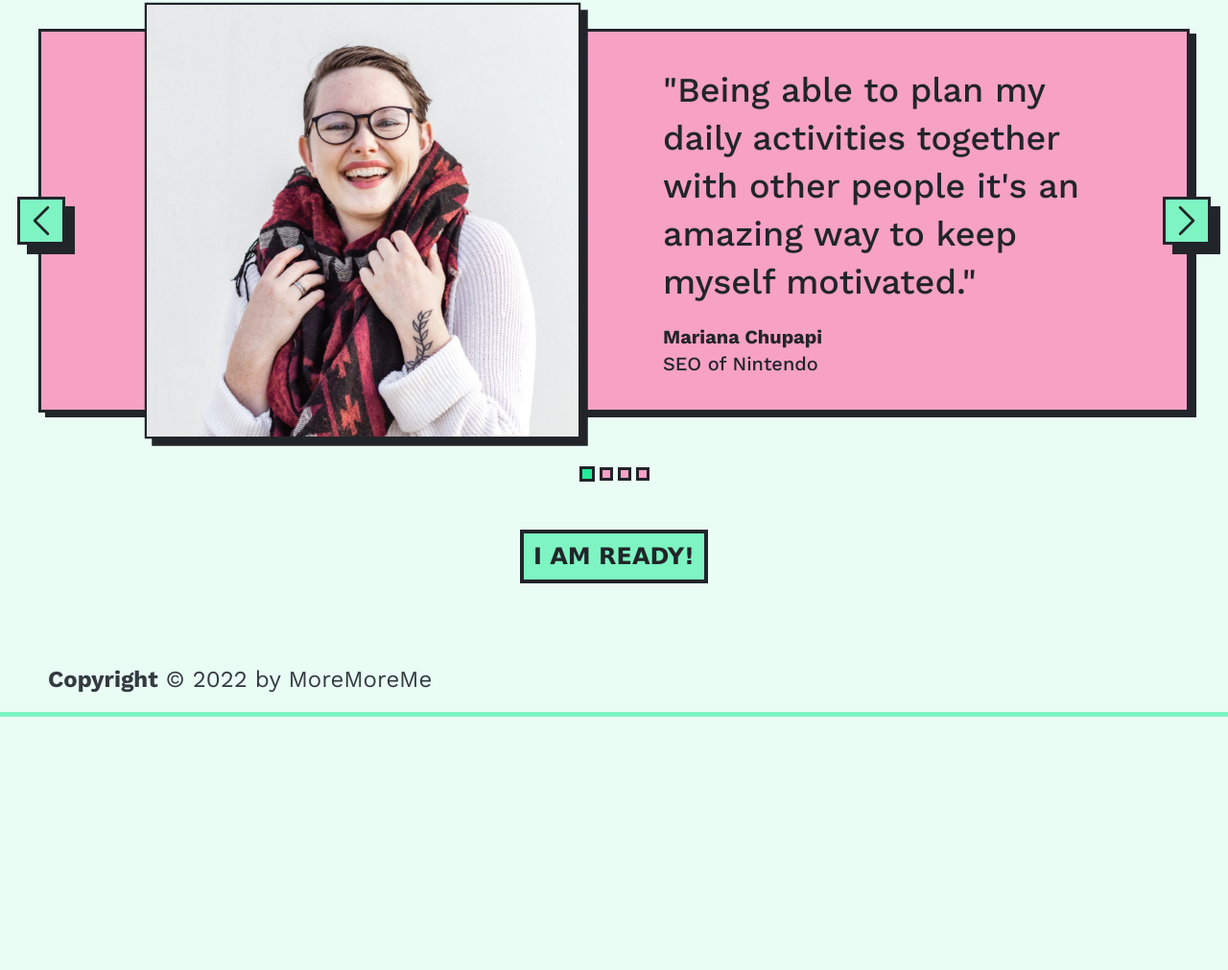
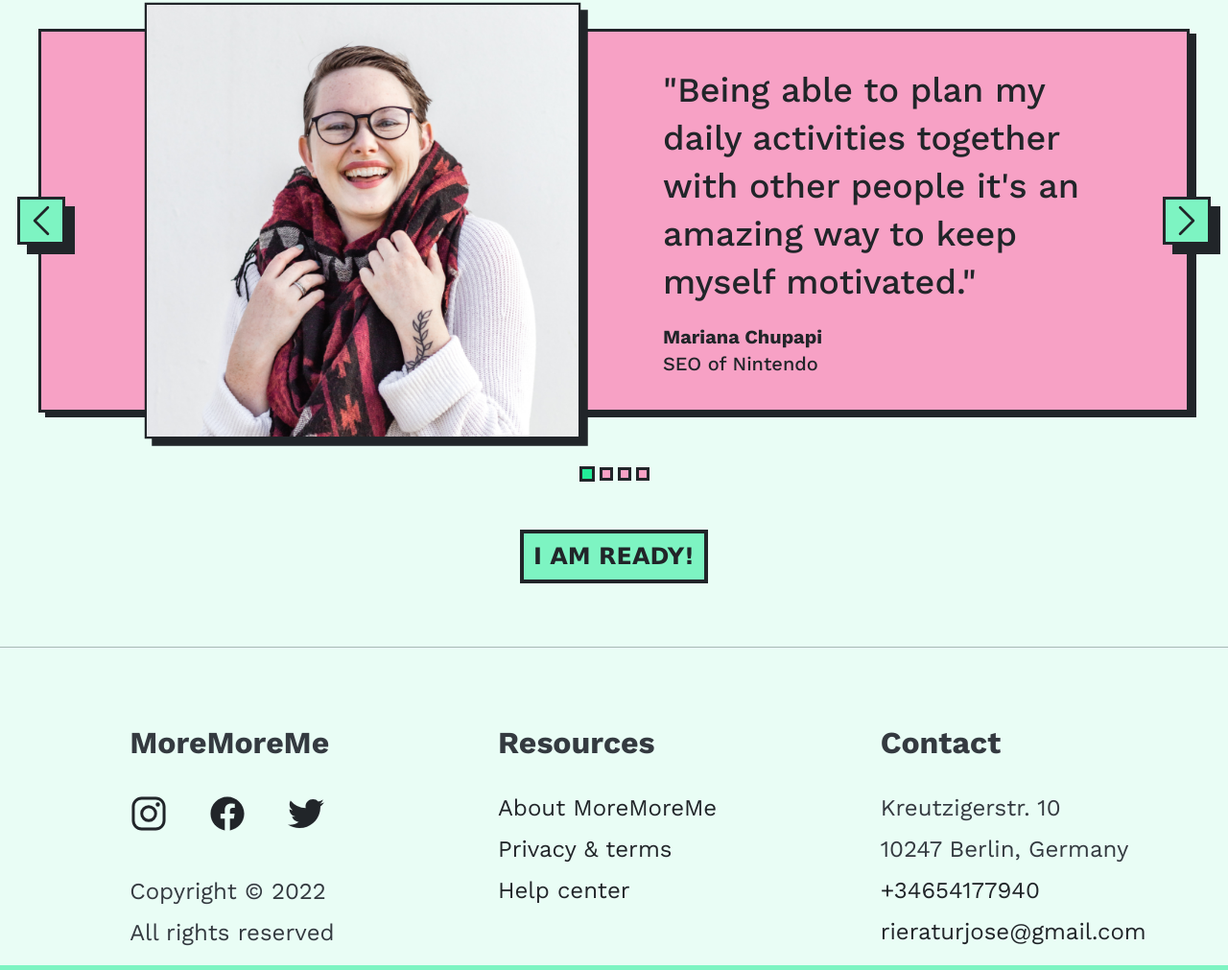
Before and after one commit to thelittlemitak/portfolio-before-react, a plain HTML site: page index.html in a window 1280 px wide. Shown: the part 2201-3212 px from the top of the page at 96% size. Before the commit the page ends 2948 px from the top, so only its background shows below. Drawn offline with nearby package versions, Linux system fonts and the light colour scheme.

Commit message:
finish cta and footer

```diff
--- a/css/style-elements.css
+++ b/css/style-elements.css
@@ -5,6 +5,11 @@
   margin: 0;
 
   box-sizing: border-box;
+}
+
+*:focus {
+  outline: none;
+  box-shadow: 0 0 0 2px #fff !important;
 }
 
 html {
@@ -47,7 +52,59 @@ a:hover {
 
 footer {
   font-size: 2.4rem;
-  margin-left: 5rem;
+  padding-left: 5rem;
   margin-bottom: 2rem;
   color: #343a40;
+  border-top: 1px solid #343a405b;;
+  padding-top: 8rem;
 }
+
+input {
+  font-family: inherit;
+}
+
+address {
+  display: flex;
+  flex-direction: column;
+  gap: 1.5rem;
+  font-style: normal;
+}
+
+/* address p a {
+  text-decoration: underline;
+  font-weight: 500;
+} */
+
+.footer-test-container {
+  display: flex;
+  justify-content: space-around;
+}
+
+.footer-title {
+  font-size: 3.2rem;
+  font-weight: 700;
+  margin-bottom: 3.5rem;
+}
+
+.footer-nav {
+  list-style: none;
+}
+
+.footer-nav li {
+  margin-bottom: 1.5rem;
+}
+
+.copyright-text {
+  display: flex;
+  flex-direction: column;
+  gap: 1.5rem;
+}
+
+.social-media-container {
+  font-size: 4rem;
+  list-style: none;
+  display: flex;
+  justify-content: space-between;
+  margin-right: 1rem;
+  margin-bottom: 3.7rem;
+}
--- a/css/style-index.css
+++ b/css/style-index.css
@@ -427,7 +427,7 @@
 
 .ready-button-container {
   text-align: center;
-  margin-bottom: 10rem;
+  margin-bottom: 8rem;
 }
 
 .ready-button {
--- a/index.html
+++ b/index.html
@@ -12,6 +12,8 @@
     />
     <link href="/css/style-elements.css" rel="stylesheet" />
     <link href="/css/style-index.css" rel="stylesheet" />
+    <link href="/css/style-queries.css" rel="stylesheet" />
+
     <title>MoreMoreMe</title>
   </head>
   <body>
@@ -185,8 +187,64 @@
 
       <!-- FOOTER -->
 
-    <footer>
+    <!-- <footer>
       <strong>Copyright</strong> &copy 2022 by MoreMoreMe
+    </footer> -->
+    <footer class="footer-test">
+      <div class="footer-test-container">
+        <div>
+          <p class="footer-title">MoreMoreMe</p>
+          <ul class="social-media-container">
+            <li>
+              <a class="footer-link" href="#"
+                ><ion-icon class="social-icon" name="logo-instagram"></ion-icon
+              ></a>
+            </li>
+            <li>
+              <a class="footer-link" href="#"
+                ><ion-icon class="social-icon" name="logo-facebook"></ion-icon
+              ></a>
+            </li>
+            <li>
+              <a class="footer-link" href="#"
+                ><ion-icon class="social-icon" name="logo-twitter"></ion-icon
+              ></a>
+            </li>
+          </ul>
+          <div class="copyright-text">
+            <p>Copyright &copy 2022</p>
+            <p>All rights reserved</p>
+
+          </div>
+        </div>
+        <nav>
+          <p class="footer-title">Resources</p>
+          <ul class="footer-nav">
+            <li><a href="about.html">About MoreMoreMe</a></li>
+            <li><a href="#">Privacy & terms</a></li>
+            <li><a href="#">Help center</a></li>
+          </ul>
+        </nav>
+        <div>
+          <p class="footer-title">Contact</p>
+          <address>
+            <p>
+              Kreutzigerstr. 10
+            </p>
+            <p>
+              10247 Berlin, Germany
+            </p>
+            <p>
+              <a href="tel:+34654177940">+34654177940</a>
+            </p>
+            <p>
+              <a href="mailto:rieraturjose@gmail.com">rieraturjose@gmail.com</a>
+            </p>
+          </address>
+        </div>
+      </div>
     </footer>
+    <script type="module" src="https://unpkg.com/ionicons@5.5.2/dist/ionicons/ionicons.esm.js"></script>
+<script nomodule src="https://unpkg.com/ionicons@5.5.2/dist/ionicons/ionicons.js"></script>
   </body>
 </html>
```
Also changed, not shown: about.html (+2 -0 lines), css/style-cta.css (+21 -15 lines), cta.html (+11 -30 lines), profile.html (+2 -0 lines), tools/html-css-notes.html (+3 -1 lines), tools/scales-references.html (+5 -0 lines), css/queries.css (added).
